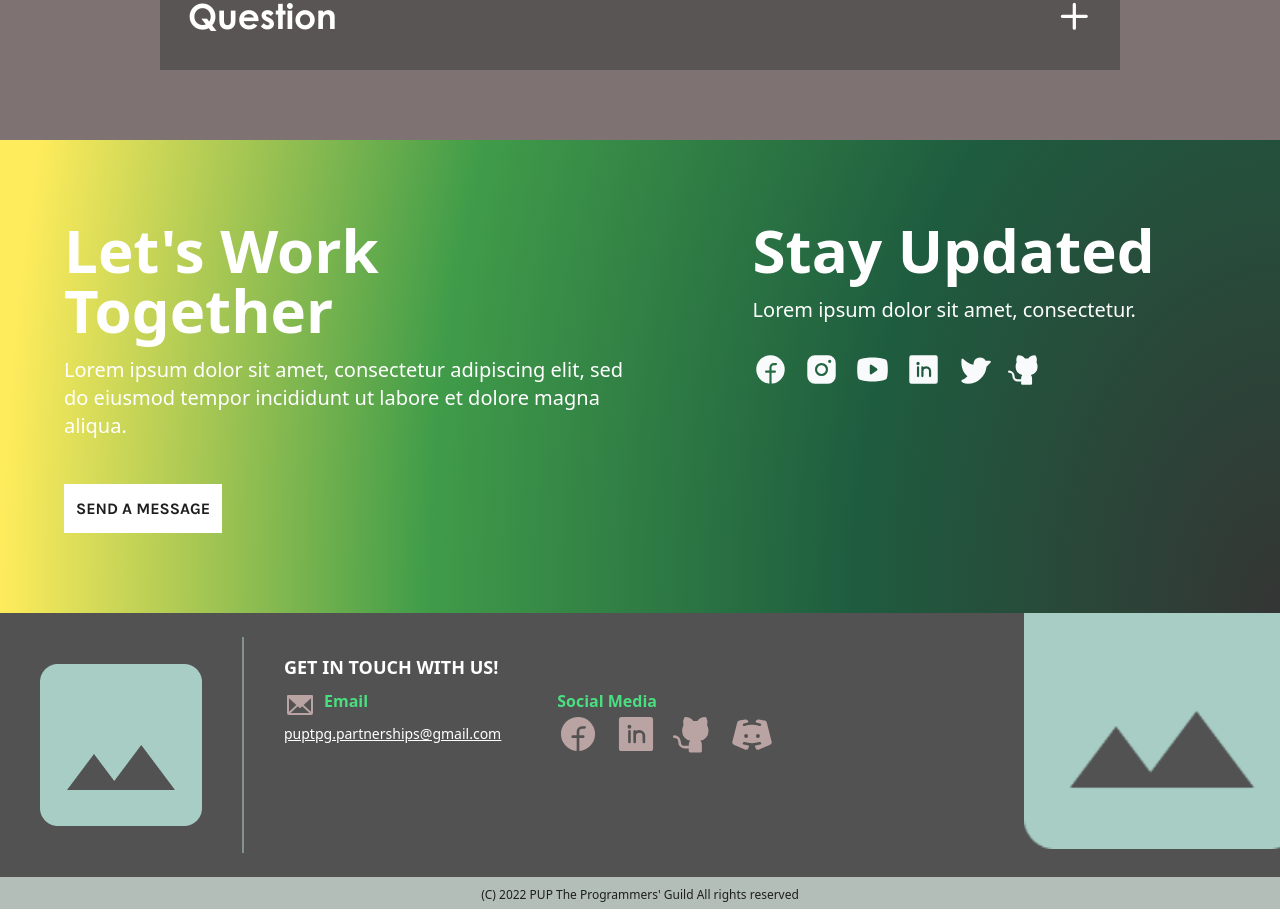
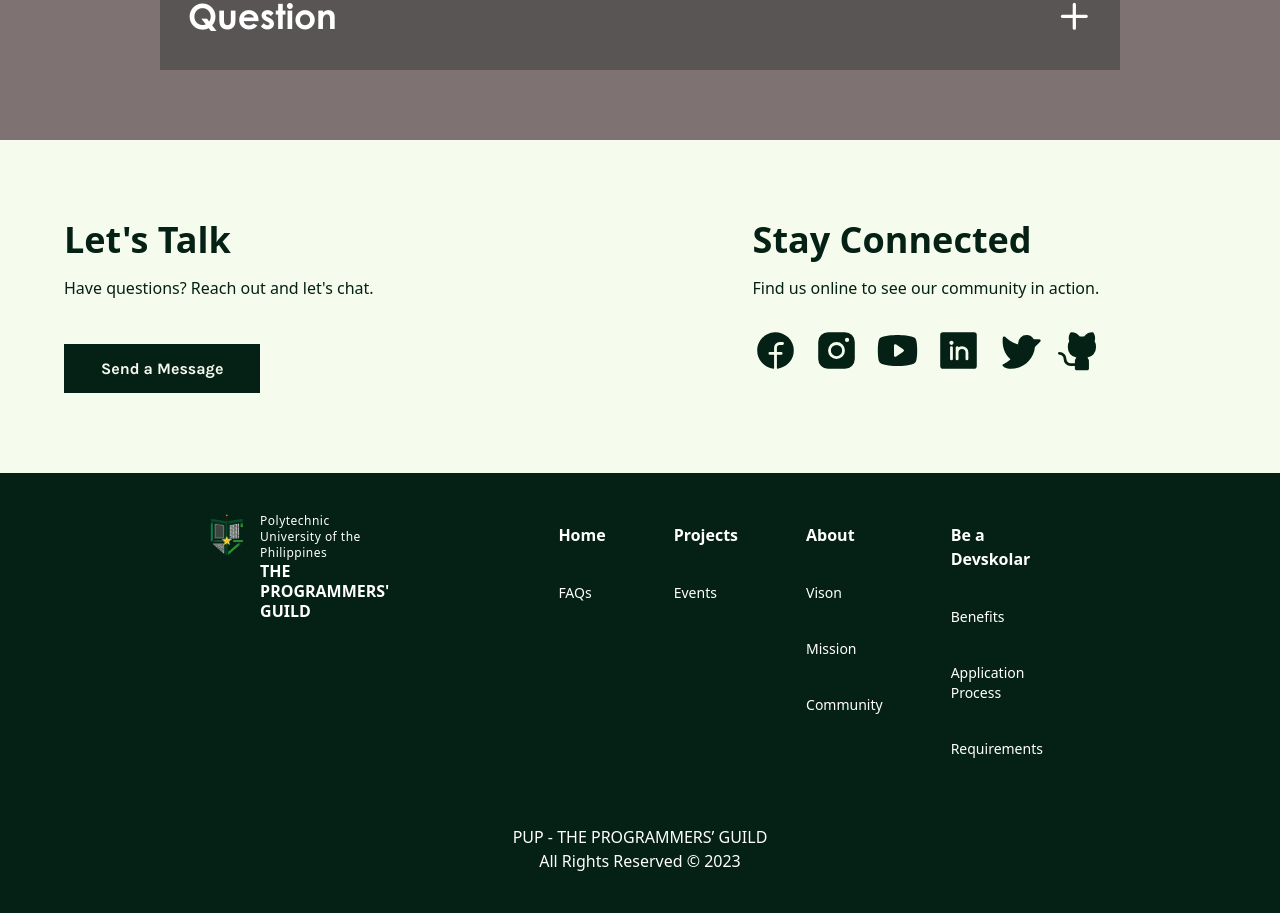
Before and after one commit to PUP-The-Programmers-Guild/TPGWebsite, a Next.js app: page / in a window 1280 px wide. Shown: the part 3866-4779 px from the top of the page. Built offline with nearby package versions, Linux system fonts and the light colour scheme; what tailwind-gradient-mask-image would draw is missing.

Commit message:
refactor: contacts, footer, TPGLogo UI components

```diff
--- a/src/components/Footer.tsx
+++ b/src/components/Footer.tsx
@@ -1,82 +1,114 @@
-import {
-  DiscordLogo,
-  Envelope,
-  FacebookLogo,
-  GithubLogo,
-  LinkedinLogo,
-} from "@phosphor-icons/react";
-import Image from "next/image";
-import Placeholder from "../../public/Placeholder.png";
+import Contacts from "./Home/Contacts";
+import TPGLogo from "./base/TPGLogo";
+import Link from "next/link";
+
+type Subsection = {
+  title: string;
+  path: string;
+};
+
+type Page = {
+  title: string;
+  path: string;
+};
+
+type FooterDirectoryItem = {
+  page: Page;
+  subsections: Subsection[];
+};
+
+const FOOTER_DIRECTORY: FooterDirectoryItem[] = [
+  {
+    page: {
+      title: "Home",
+      path: "/",
+    },
+    subsections: [
+      {
+        title: "FAQs",
+        path: "/#faqs",
+      },
+    ],
+  },
+  {
+    page: {
+      title: "Projects",
+      path: "/",
+    },
+    subsections: [
+      {
+        title: "Events",
+        path: "/events",
+      },
+    ],
+  },
+  {
+    page: {
+      title: "About",
+      path: "/about",
+    },
+    subsections: [
+      {
+        title: "Vison",
+        path: "/about#vision",
+      },
+      {
+        title: "Mission",
+        path: "/about#mission",
+      },
+      {
+        title: "Community",
+        path: "/about#community",
+      },
+    ],
+  },
+  {
+    page: {
+      title: "Be a Devskolar",
+      path: "/register",
+    },
+    subsections: [
+      {
+        title: "Benefits",
+        path: "/register#benefits",
+      },
+      {
+        title: "Application Process",
+        path: "/register#process",
+      },
+      {
+        title: "Requirements",
+        path: "/register#requirements",
+      },
+    ],
+  },
+];
 
 export default function Footer() {
   return (
-    <>
-      <div className="relative mx-auto flex min-h-[33vh] w-full overflow-hidden bg-neutral-600 px-10 py-6">
-        <div className="self-center">
-          <Image src={Placeholder} alt="placeholder" width="162" height="162" />
-        </div>
-        <span className="mx-10 inline-block min-h-full w-0.5 self-stretch bg-[#83948C]" />
-        <div className="inline-block pt-4">
-          <p className="mb-2 text-lg font-bold uppercase text-white">
-            Get In touch with us!
-          </p>
-          <div className="flex space-x-14">
-            <div>
-              <div className="flex">
-                <Envelope color="#BAA3A3" size={32} weight="fill" />
-                <span className="ml-2 font-bold text-green-400">Email</span>
-              </div>
-              <span className="text-sm font-light leading-tight text-white underline">
-                <a href="mailto:puptpg.partnerships@gmail.com">
-                  puptpg.partnerships@gmail.com
-                </a>
-              </span>
+    <div className="flex flex-col">
+      <Contacts />
+      <div className="flex flex-row justify-center gap-x-[184px] border-0 bg-[#052014] px-60 py-10 text-white">
+        <TPGLogo />
+        <div className="flex flex-row gap-x-12">
+          {FOOTER_DIRECTORY.map((item: FooterDirectoryItem) => (
+            <div key={`${item.page}-directory`} className="flex flex-col gap-y-4">
+              <Link className="p-[10px] font-semibold" href={item.page.path}>
+                {item.page.title}
+              </Link>
+              {item.subsections.map((subsection: Subsection) => (
+                <Link key={`${subsection.title}-subdirectory`} className="p-[10px] text-sm" href={subsection.path}>
+                  {subsection.title}
+                </Link>
+              ))}
             </div>
-            <div>
-              <span className="font-bold text-green-400">Social Media</span>
-              <div className="flex space-x-4">
-                <a
-                  href={process.env.NEXT_PUBLIC_LINK_FB}
-                  target="_blank"
-                  rel="noreferrer"
-                >
-                  <FacebookLogo color="#BAA3A3" size={42} weight="fill" />
-                </a>
-                <a
-                  href={process.env.NEXT_PUBLIC_LINK_LINKEDIN}
-                  target="_blank"
-                  rel="noreferrer"
-                >
-                  <LinkedinLogo color="#BAA3A3" size={42} weight="fill" />
-                </a>
-                <a
-                  href={process.env.NEXT_PUBLIC_LINK_GITHUB}
-                  target="_blank"
-                  rel="noreferrer"
-                >
-                  <GithubLogo color="#BAA3A3" size={42} weight="fill" />
-                </a>
-                <a
-                  href={process.env.NEXT_PUBLIC_LINK_DISCORD}
-                  target="_blank"
-                  rel="noreferrer"
-                >
-                  <DiscordLogo color="#BAA3A3" size={42} weight="fill" />
-                </a>
-              </div>
-            </div>
-          </div>
-        </div>
-        <div className="absolute -right-5 -top-10 bg-clip-padding object-none gradient-mask-l-40">
-          <Image src={Placeholder} alt="placeholder" width="276" height="276" />
+          ))}
         </div>
       </div>
-
-      <div className="w-full bg-[#B4BEB9] py-1 text-center">
-        <span className="text-xs font-light">
-          (C) 2022 PUP The Programmers' Guild All rights reserved
-        </span>
+      <div className="flex flex-col items-center justify-center border-0 bg-[#052014] pb-10 pt-4 text-white">
+        <span>PUP - THE PROGRAMMERS’ GUILD</span>
+        <span>All Rights Reserved © 2023</span>
       </div>
-    </>
+    </div>
   );
 }
--- a/src/components/Home/Contacts.tsx
+++ b/src/components/Home/Contacts.tsx
@@ -29,31 +29,22 @@ export default function Contacts() {
   ];
 
   return (
-    <section
-      className=" text-white"
-      style={{
-        background:
-          "radial-gradient(100% 418.39% at 100% 100%, #343534 0%, #1E5C3F 33.33%, #409C49 66.67%, #FFEC5C 100%)",
-      }}
-    >
+    <section className=" bg-[#F5FBED] text-[#052014]">
       <div className="mx-auto flex max-w-screen-xl gap-10 px-9 py-20 pl-16">
         <div className="w-1/2">
-          <h2 className="mb-4 text-6xl font-bold">Let's Work Together</h2>
-          <p className="mb-11 text-xl">
-            Lorem ipsum dolor sit amet, consectetur adipiscing elit, sed do eiusmod tempor incididunt ut labore et
-            dolore magna aliqua.
-          </p>
-          <button className=" bg-white p-3">
-            <span className="font-body text-[1rem] font-bold uppercase text-[#1E1E1E]">Send a message</span>
+          <h2 className="mb-4 text-4xl font-bold">Let&apos;s Talk</h2>
+          <p className="mb-11 text-base">Have questions? Reach out and let&apos;s chat.</p>
+          <button className=" bg-[#052014] p-3 text-[#F5FBED]">
+            <span className="px-[25px] font-body text-base font-bold">Send a Message</span>
           </button>
         </div>
         <div className="w-1/2 pl-20">
-          <h2 className="mb-4 text-6xl font-bold">Stay Updated</h2>
-          <p className="mb-7 text-xl ">Lorem ipsum dolor sit amet, consectetur.</p>
+          <h2 className="mb-4 text-4xl font-bold">Stay Connected</h2>
+          <p className="mb-7 text-base ">Find us online to see our community in action.</p>
           <div className="flex space-x-4">
             {SocialMediaLinks.map(({ link, Icon }, index) => (
               <a key={index} href={link} target="_blank" rel="noreferrer">
-                <Icon color="#f8fafc" size={35} weight="fill" />
+                <Icon color="#052014" size={45} weight="fill" />
               </a>
             ))}
           </div>
--- /dev/null
+++ b/src/components/base/TPGLogo.tsx
@@ -0,0 +1,18 @@
+import Image from "next/image";
+import Link from "next/link";
+
+export default function TPGLogo() {
+  return (
+    <>
+      <div className="flex flex-row items-start justify-center gap-x-2">
+        <Image src="/TPGLogoLarge.png" alt="TPG Logo" width="50" height="50" />
+        <div className="flex w-full justify-between">
+          <Link className="flex flex-col leading-5 text-white" href="/">
+            <span className="text-xs font-light tracking-[0.04em]">Polytechnic University of the Philippines</span>
+            <b className="text-md tracking-normal">THE PROGRAMMERS&apos; GUILD</b>
+          </Link>
+        </div>
+      </div>
+    </>
+  );
+}
--- a/src/pages/index.tsx
+++ b/src/pages/index.tsx
@@ -1,4 +1,3 @@
-import Contacts from "@/components/Home/Contacts";
 import FAQS from "@/components/Home/FAQS";
 import HeroCarousel from "@/components/Home/HeroCarousel";
 import LatestNews from "@/components/Home/LatestNews/LatestNews";
@@ -21,7 +20,6 @@ export default function IndexPage() {
 
       <LatestNews />
       <FAQS />
-      <Contacts />
     </>
   );
 }
```
